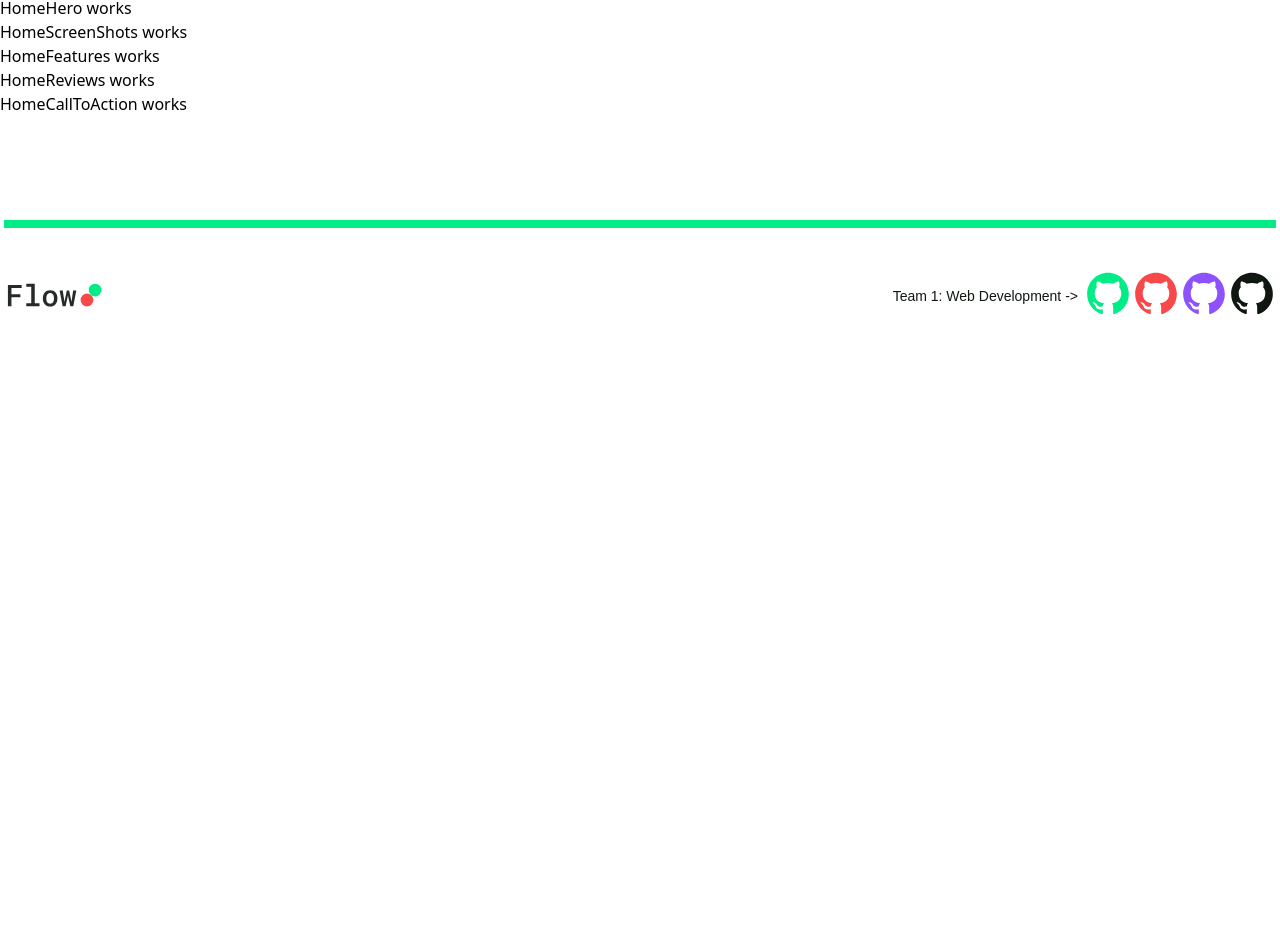
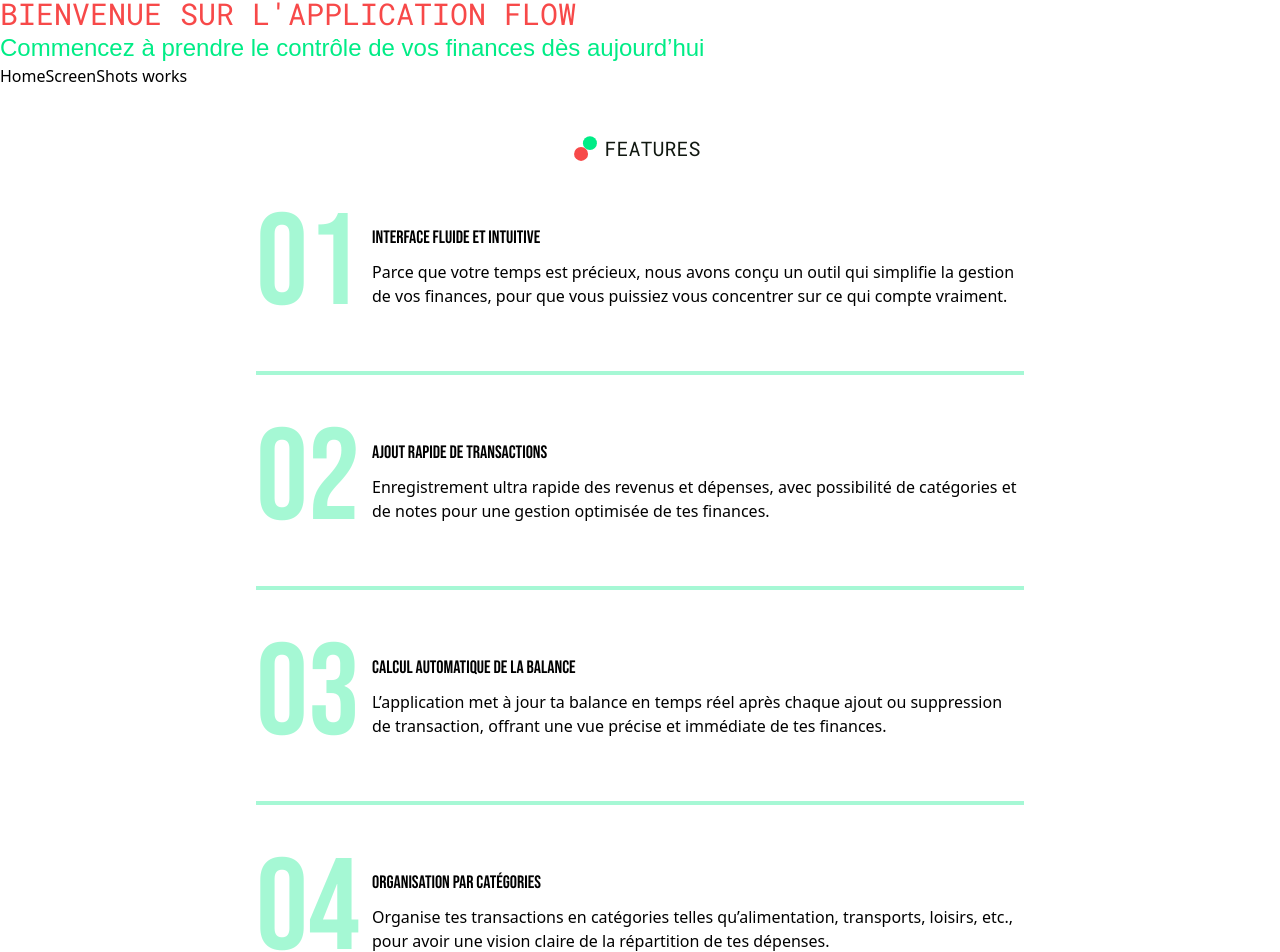
Before and after one commit to Big-pun/projet-synthese, a Vue app: page /accueil in a window 1280 px wide. Shown: the part 180-1132 px from the top of the page. Before the commit the page ends 800 px from the top, so only its background shows below. Built offline with nearby package versions, Linux system fonts and the light colour scheme.

Commit message:
Feature/Homepage-features-section

```diff
--- a/index.html
+++ b/index.html
@@ -5,6 +5,9 @@
     <link rel="icon" href="/favicon.ico">
     <meta name="viewport" content="width=device-width, initial-scale=1.0">
     <link rel="stylesheet" href="src/assets/main.css">
+    <link rel="preconnect" href="https://fonts.googleapis.com">
+    <link rel="preconnect" href="https://fonts.gstatic.com" crossorigin>
+    <link href="https://fonts.googleapis.com/css2?family=Bebas+Neue&family=Roboto+Mono:ital,wght@0,100..700;1,100..700&display=swap" rel="stylesheet">
     <title>Projet Synthese</title>
   </head>
   <body>
--- a/src/components/home/HomeFeatures.vue
+++ b/src/components/home/HomeFeatures.vue
@@ -1,8 +1,59 @@
 <script setup>
 </script>
 
-<template>
-  <p>HomeFeatures works</p>
+<template> <!--ATTENTION LES FONTES NE CORRESPONT PAS À LA MAQUETTE, AJUSTEMENT REQUIS POUR LE H4-->
+  <section class="mx-auto w-3xl pt-10">
+    <!--SECTION TITRE-->
+    <div class="flex items-center justify-center">
+      <img src="@/assets/img/logo.svg" alt="Flow icon" class="w-[25px] pb-8 md:pb-0 hover:animate-spin" > <!--Je me suis amusé ;), c'est peut-être trop-->
+      <h3 class="text-black font-roboto p-[6px] text-center">FEATURES</h3>
+    </div>
+
+    <!--SECTION FEATURES-->
+    <div class="flex items-center">
+      <h5 class="text-accent1 text-[130px] opacity-35 hover:text-accent2">01</h5>
+      <div class="pl-3">
+        <h4 class="uppercase pb-2">Interface fluide et intuitive</h4>  <!--le css ne ressemble pas à la maquette, ça devrait être du roboto-->
+        <p>Parce que votre temps est précieux, nous avons conçu un outil qui simplifie la gestion de vos finances, pour que vous puissiez vous concentrer sur ce qui compte vraiment.</p>
+      </div>
+    </div>
+
+    <div class="w-full border-accent1 mb-2 mt-2 border-2 opacity-35"></div>
+
+    <div class="flex items-center">
+      <h5 class="text-accent1 text-[130px] opacity-35 hover:text-accent2">02</h5>
+      <div class="pl-3">
+        <h4 class="uppercase pb-2">Ajout rapide de transactions</h4>
+        <p>Enregistrement ultra rapide des revenus et dépenses, avec possibilité de catégories et de notes pour une gestion optimisée de tes finances.</p>
+      </div>
+    </div>
+
+    <div class="w-full border-accent1 mb-2 mt-2 border-2 opacity-35"></div>
+
+    <div class="flex items-center">
+      <h5 class="text-accent1 text-[130px] opacity-35 hover:text-accent2">03</h5>
+      <div class="pl-3">
+        <h4 class="uppercase pb-2">Calcul automatique de la balance</h4>
+        <p>L’application met à jour ta balance en temps réel après chaque ajout ou suppression de transaction, offrant une vue précise et immédiate de tes finances.</p>
+      </div>
+    </div>
+
+    <div class="w-full border-accent1 mb-2 mt-2 border-2 opacity-35"></div>
+
+    <div class="flex items-center">
+      <h5 class="text-accent1 text-[130px] opacity-35 hover:text-accent2">04</h5>
+      <div class="pl-3">
+        <h4 class="uppercase pb-2">Organisation par catégories</h4>
+        <p>Organise tes transactions en catégories telles qu’alimentation, transports, loisirs, etc., pour avoir une vision claire de la répartition de tes dépenses.</p>
+      </div>
+    </div>
+
+    <div class="w-full border-accent1 mb-2 mt-2 border-2 opacity-35"></div>
+
+
+
+  </section>
+
 </template>
 
 <style></style>
--- a/src/components/home/HomeHero.vue
+++ b/src/components/home/HomeHero.vue
@@ -2,7 +2,8 @@
 </script>
 
 <template>
-  <p>HomeHero works</p>
+  <h1>BIENVENUE SUR L'APPLICATION FLOW</h1>
+  <h2>Commencez à prendre le contrôle de vos finances dès aujourd’hui</h2>
 </template>
 
 <style></style>
```
